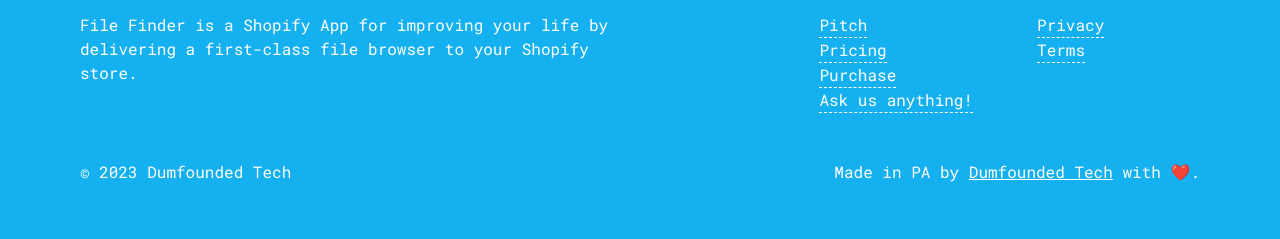
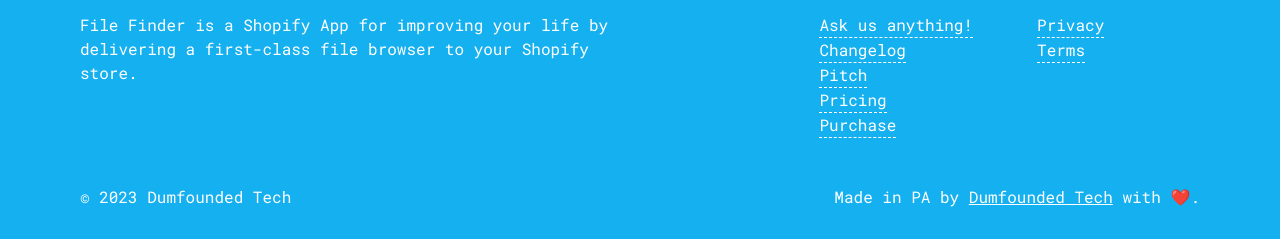
Before and after one commit to simplystuart/filefinderapp.com, a website: page index.html in a window 1280 px wide. Shown: the part 2735-2974 px from the top of the page. Before the commit the page ends 2949 px from the top, so only its background shows below. Drawn offline with Linux system fonts and the light colour scheme; some icons are missing.

Commit message:
Update footer links

```diff
--- a/index.html
+++ b/index.html
@@ -143,6 +143,8 @@
           <h4>Product</h4>
 
           <ul>
+            <li><a class="ask-link" href="#">Ask us anything!</a></li>
+            <li><a href="/changelog">Changelog</a></li>
             <li><a href=#description>Pitch</a></li>
             <li><a href="#pricing">Pricing</a></li>
             <li>
@@ -151,7 +153,6 @@
                 <i class="si-external-link"></i>
               </a>
             </li>
-            <li><a class="ask-link" href="#">Ask us anything!</a></li>
           </ul>
         </div>
 
```
